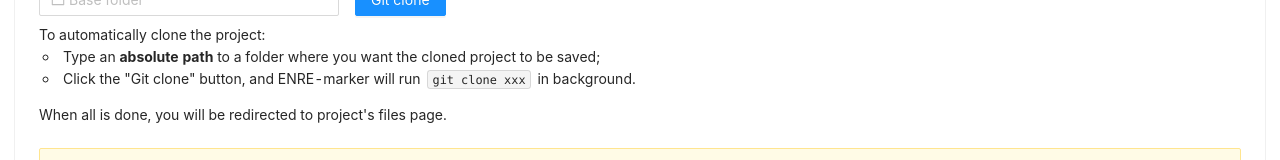
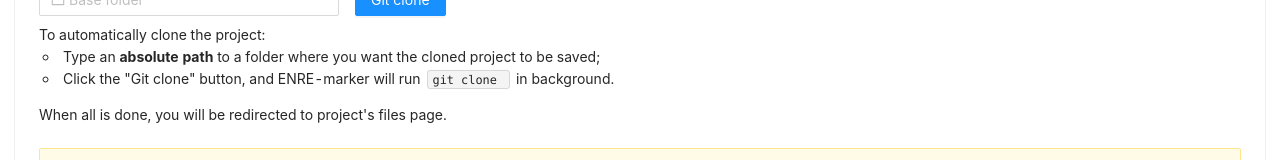
Before and after one commit to rbamb/ENRE-marker, a React app in the folder frontend/enre-marker/src/webview/: page /project/1 in a window 1280 px wide. Shown: the part 204-364 px from the top of the page. Built offline with nearby package versions, Linux system fonts and the light colour scheme; the HTML template or start-up script is replaced by a standard one.

Commit message:
front: feat: save project's `githubUrl` to states

```diff
--- a/frontend/enre-marker/src/webview/compatible/apiAdapter.ts
+++ b/frontend/enre-marker/src/webview/compatible/apiAdapter.ts
@@ -50,7 +50,10 @@ export interface workingState {
 
 export interface projectState {
   pid: number,
-  name: string
+  name: string,
+  githubUrl: string,
+  version: string,
+  lang: string
 }
 
 export interface fileState {
--- a/frontend/enre-marker/src/webview/compatible/remote.d.ts
+++ b/frontend/enre-marker/src/webview/compatible/remote.d.ts
@@ -17,6 +17,7 @@ declare namespace remote {
 
   interface project {
     pid: number,
+    githubUrl: string,
     name: string,
     version: string,
     lang: string,
--- a/frontend/enre-marker/src/webview/pages/project/projectDashboard.tsx
+++ b/frontend/enre-marker/src/webview/pages/project/projectDashboard.tsx
@@ -1,14 +1,18 @@
-import React from 'react';
+import React, { useContext } from 'react';
 import {
   Typography, Button, Space, Card, Alert, Upload, Input, Form,
 } from 'antd';
 import { useEventListener } from 'ahooks';
 import { GithubOutlined, DesktopOutlined, FolderOutlined } from '@ant-design/icons';
 import { getApi } from '../../compatible/apiAdapter';
+import { WorkingContext } from '../../context';
 
 const { Title, Paragraph, Text } = Typography;
 
 export const ProjectDashboard: React.FC<{ init?: boolean }> = ({ init }) => {
+  // @ts-ignore
+  const { state: { project: { githubUrl } } } = useContext(WorkingContext);
+
   const [form] = Form.useForm();
 
   if (init) {
@@ -46,6 +50,7 @@ export const ProjectDashboard: React.FC<{ init?: boolean }> = ({ init }) => {
                           // eslint-disable-next-line consistent-return
                         ) => {
                           if (command === 'return-validate-message') {
+                            window.removeEventListener('message', listener);
                             if (result === 'success') {
                               return resolve('success');
                             } if (result === 'warning') {
@@ -77,13 +82,16 @@ export const ProjectDashboard: React.FC<{ init?: boolean }> = ({ init }) => {
               To automatically clone the project:
               <ul>
                 <li>
-                  Type an
-                  <b> absolute path </b>
-                  to a folder where you want the cloned project to be saved;
+                  Type an&nbsp;
+                  <b>absolute path</b>
+                  &nbsp;to a folder where you want the cloned project to be saved;
                 </li>
                 <li>
                   Click the &quot;Git clone&quot; button, and ENRE-marker will run&nbsp;
-                  <Text code>git clone xxx</Text>
+                  <Text code>
+                    git clone&nbsp;
+                    {githubUrl}
+                  </Text>
                   &nbsp;in background.
                 </li>
               </ul>
--- a/frontend/enre-marker/src/webview/pages/project/projectViewer.tsx
+++ b/frontend/enre-marker/src/webview/pages/project/projectViewer.tsx
@@ -6,7 +6,9 @@ import { SortOrder } from 'antd/lib/table/interface';
 import { request } from '../../compatible/httpAdapter';
 import { NavContext, WorkingContext } from '../../context';
 
-const RenderAction = (claimed: boolean, { pid, name, progress }: remote.project) => {
+const RenderAction = (claimed: boolean, {
+  pid, name, githubUrl, progress,
+}: remote.project) => {
   // @ts-ignore
   const { dispatcher: workingDispatcher } = useContext(WorkingContext);
   // @ts-ignore
@@ -15,7 +17,7 @@ const RenderAction = (claimed: boolean, { pid, name, progress }: remote.project)
 
   const handleClaimClicked = async () => {
     const res: remote.resFiles = await request(`POST project/${pid}/claim`);
-    workingDispatcher({ payload: { project: { pid, name } } });
+    workingDispatcher({ payload: { project: { pid, name, githubUrl } } });
     navDispatcher({ payload: 'file' });
     navigate(`/project/${pid}/file`, { state: res.fileHash });
   };
```
